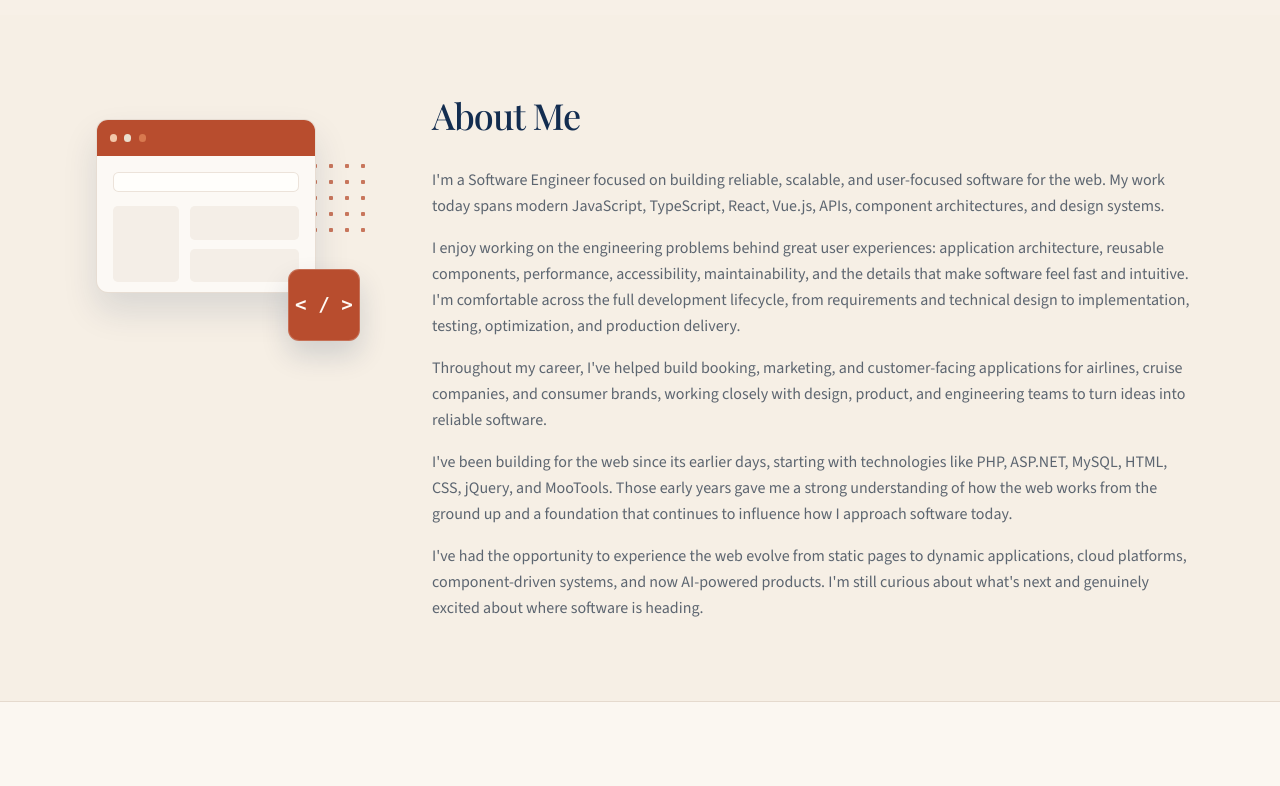
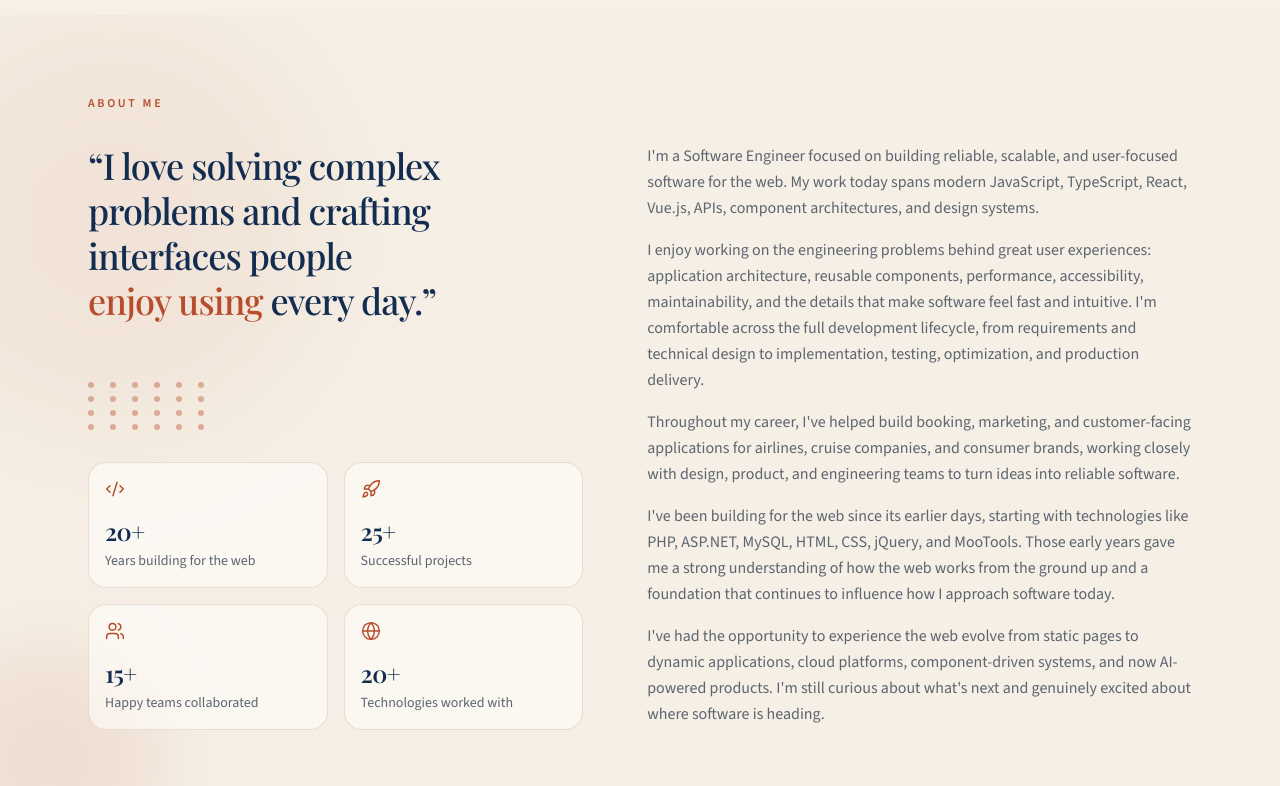
Before and after one commit to julioarhernandez/portafolio, a Next.js app: page / in a window 1280 px wide. Shown: the part 1020-1806 px from the top of the page. Built offline with nearby package versions, Linux system fonts and the light colour scheme; no server answers; a web font is replaced by a local one.

Commit message:
About me section

```diff
--- a/components/about/about-section.tsx
+++ b/components/about/about-section.tsx
@@ -1,22 +1,74 @@
-import { CodeOrnament } from "@/components/decorations/code-ornament";
+import { Code2, Globe, Rocket, Users } from "lucide-react";
+
 import { Reveal } from "@/components/motion/reveal";
-import { siteConfig } from "@/lib/site-config";
+import { aboutQuote, aboutStats, siteConfig } from "@/lib/site-config";
+
+const statIconMap = {
+  code: Code2,
+  rocket: Rocket,
+  users: Users,
+  globe: Globe,
+} as const;
+
+function DotGrid() {
+  return (
+    <div className="inline-grid grid-cols-6 gap-x-4 gap-y-2" aria-hidden="true">
+      {Array.from({ length: 24 }).map((_, i) => (
+        <span key={i} className="size-1.5 rounded-full bg-primary/40" />
+      ))}
+    </div>
+  );
+}
 
 export function AboutSection() {
+  const [before, after] = aboutQuote.text.split(aboutQuote.highlight);
+
   return (
-    <section id="about" tabIndex={-1} className="border-b border-border/70 bg-secondary/35 focus:outline-none focus-visible:ring-2 focus-visible:ring-ring">
+    <section id="about" tabIndex={-1} className="relative overflow-hidden border-b border-border/70 bg-secondary/35 focus:outline-none focus-visible:ring-2 focus-visible:ring-ring">
+      <div
+        aria-hidden="true"
+        className="pointer-events-none absolute -left-24 top-0 -z-10 size-[26rem] rounded-full bg-primary/10 blur-3xl"
+      />
+      <div
+        aria-hidden="true"
+        className="pointer-events-none absolute -bottom-16 -left-16 -z-10 size-56 rounded-full bg-primary/15 blur-2xl"
+      />
       <div className="mx-auto max-w-6xl px-4 py-20 sm:px-6">
-        <div className="grid gap-8 lg:grid-cols-[280px_minmax(0,1fr)] lg:items-start lg:gap-16">
-          <Reveal className="about-visual order-1 lg:order-1" aria-hidden="true">
-            <CodeOrnament showBrowser />
+        <Reveal>
+          <p className="text-xs font-semibold uppercase tracking-[0.22em] text-primary">About Me</p>
+        </Reveal>
+
+        <div className="mt-8 grid gap-12 lg:grid-cols-[minmax(0,1fr)_minmax(0,1.1fr)] lg:items-start lg:gap-16">
+          <Reveal className="relative">
+            <blockquote className="font-display text-3xl font-medium leading-tight tracking-tight text-balance sm:text-4xl">
+              &ldquo;{before}
+              <span className="text-primary">{aboutQuote.highlight}</span>
+              {after}&rdquo;
+            </blockquote>
+            <div className="mt-12">
+              <DotGrid />
+            </div>
+
+            <Reveal className="mt-8 grid grid-cols-2 gap-4">
+              {aboutStats.map((stat) => {
+                const Icon = statIconMap[stat.icon];
+                return (
+                  <div
+                    key={stat.label}
+                    className="rounded-2xl border border-border/70 bg-card/60 p-4"
+                  >
+                    <Icon className="size-5 text-primary" strokeWidth={1.75} />
+                    <p className="mt-4 font-display text-2xl font-semibold tracking-tight">{stat.value}</p>
+                    <p className="mt-1 text-sm text-muted-foreground">{stat.label}</p>
+                  </div>
+                );
+              })}
+            </Reveal>
           </Reveal>
 
-          <div className="order-2 lg:order-2">
+          <div>
             <Reveal>
-              <h2 className="section-heading font-display text-3xl font-medium tracking-tight sm:text-4xl">About Me</h2>
-            </Reveal>
-            <Reveal>
-              <div className="mt-8 max-w-3xl space-y-4 text-muted-foreground">
+              <div className="max-w-xl space-y-4 text-muted-foreground">
                 {siteConfig.about.map((paragraph) => (
                   <p key={paragraph} className="leading-relaxed">
                     {paragraph}
--- a/lib/site-config.ts
+++ b/lib/site-config.ts
@@ -17,6 +17,23 @@ export const siteConfig = {
   location: "Broward, FL",
   resumeUrl: "/JULIO-RODRIGUEZ-RESUME.pdf",
 } as const;
+
+export const aboutQuote = {
+  text: "I love solving complex problems and crafting interfaces people enjoy using every day.",
+  highlight: "enjoy using",
+} as const;
+
+export const aboutIntro = [
+  "I'm a software engineer who thrives at the intersection of product, design, and engineering, building reliable, accessible web applications with React, Vue, and modern JavaScript.",
+  "I care about the engineering behind great experiences: component architecture, performance, accessibility, and the details that make software feel fast and intuitive.",
+] as const;
+
+export const aboutStats = [
+  { icon: "code", value: "20+", label: "Years building for the web" },
+  { icon: "rocket", value: "25+", label: "Successful projects" },
+  { icon: "users", value: "15+", label: "Happy teams collaborated" },
+  { icon: "globe", value: "20+", label: "Technologies worked with" },
+] as const;
 
 export const heroStats = [
   { icon: "lightbulb", value: "20+", label: "Years experience" },
```
